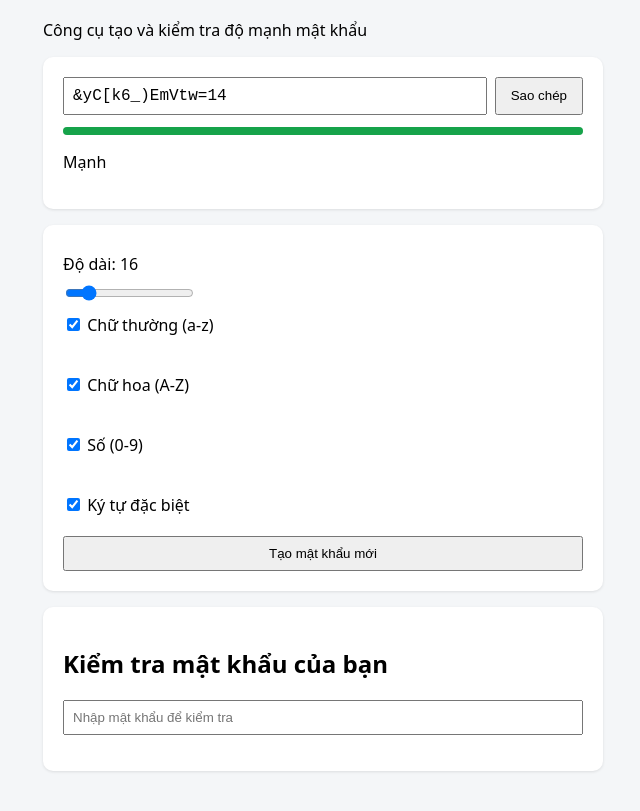
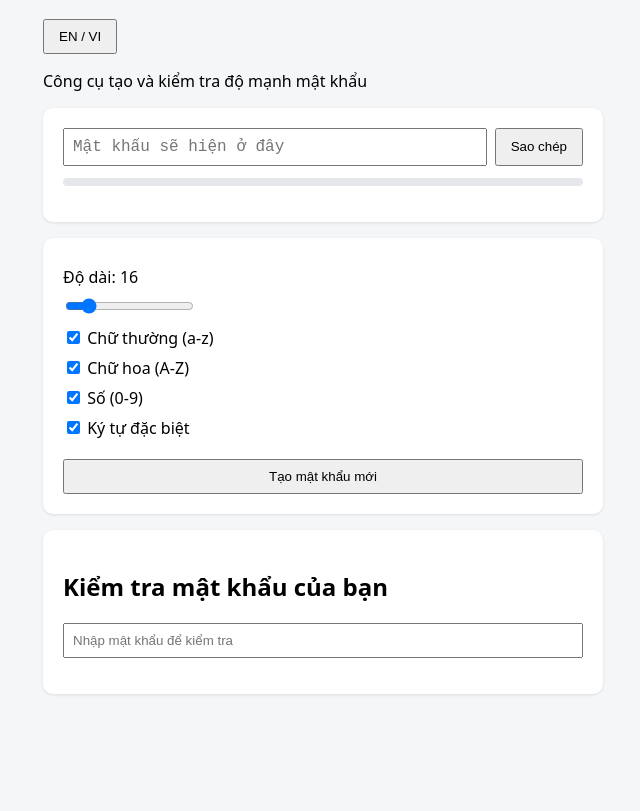
Before and after one commit to quangtldcc25tth-cell/passgen, a plain HTML site: page index.html in a window 1280 px wide. Shown: the part 91-902 px from the top of the page, without its empty margins (317-957 px from the left). After the commit the page ends 825 px from the top, so only its background shows below. Drawn offline with Linux system fonts and the light colour scheme.

Commit message:
fix add .

```diff
--- a/index.html
+++ b/index.html
@@ -9,7 +9,8 @@
 <body>
   <main>
     <h1>PassGen</h1>
-    <p>Công cụ tạo và kiểm tra độ mạnh mật khẩu</p>
+    <button id="langBtn">EN / VI</button>
+    <p data-i18n="subtitle">Công cụ tạo và kiểm tra độ mạnh mật khẩu</p>
 
     <section class="card">
       <div class="output-row">
@@ -21,20 +22,20 @@
     </section>
 
     <section class="card">
-      <label>Độ dài: <span id="lengthValue">16</span></label>
+      <label><span data-i18n="length">Độ dài: </span><span id="lengthValue" > 16</span></label>
       <input id="length" type="range" min="8" max="64" value="16">
 
-      <label><input id="lower" type="checkbox" checked> Chữ thường (a-z)</label><br>
-      <label><input id="upper" type="checkbox" checked> Chữ hoa (A-Z)</label><br>
-      <label><input id="digits" type="checkbox" checked> Số (0-9)</label><br>
-      <label><input id="symbols" type="checkbox" checked> Ký tự đặc biệt</label>
+      <label><input id="lower" type="checkbox" checked> <span data-i18n="lower">Chữ thường (a-z)</span></label>
+        <label><input id="upper" type="checkbox" checked> <span data-i18n="upper">Chữ hoa (A-Z)</span></label>
+        <label><input id="digits" type="checkbox" checked> <span data-i18n="digits">Số (0-9)</span></label>
+        <label><input id="symbols" type="checkbox" checked> <span data-i18n="symbols">Ký tự đặc biệt</span></label>
 
       <button id="generateBtn">Tạo mật khẩu mới</button>
     </section>
 
     <section class="card">
-      <h2>Kiểm tra mật khẩu của bạn</h2>
-      <input id="checkInput" type="text" placeholder="Nhập mật khẩu để kiểm tra">
+        <h2 data-i18n="checkTitle">Kiểm tra mật khẩu của bạn</h2>
+        <input id="checkInput" type="text" placeholder="Nhập mật khẩu để kiểm tra">
       <p id="checkResult"></p>
     </section>
   </main>
--- a/script.js
+++ b/script.js
@@ -55,20 +55,20 @@ function estimateEntropy(pw) {
 
 function evaluate(pw) {
   const common = ["123456", "password", "qwerty", "111111", "abc123"];
-  if (!pw) return { score: 0, label: "", color: "#e5e7eb", width: 0 };
+  if (!pw) return { key: "", color: "#e5e7eb", width: 0 };
   if (common.some(c => pw.toLowerCase().includes(c)))
-    return { score: 0, label: "Rất yếu: chứa mẫu phổ biến", color: "#dc2626", width: 15 };
+    return { key: "veryWeak", color: "#dc2626", width: 15 };
   const bits = estimateEntropy(pw);
-  if (bits < 40) return { label: "Yếu", color: "#f97316", width: 35 };
-  if (bits < 60) return { label: "Trung bình", color: "#eab308", width: 65 };
-  return { label: "Mạnh", color: "#16a34a", width: 100 };
+  if (bits < 40) return { key: "weak", color: "#f97316", width: 35 };
+  if (bits < 60) return { key: "medium", color: "#eab308", width: 65 };
+  return { key: "strong", color: "#16a34a", width: 100 };
 }
 
 function showStrength(pw, barEl, textEl) {
   const r = evaluate(pw);
   barEl.style.width = r.width + "%";
   barEl.style.background = r.color;
-  textEl.textContent = r.label;
+  textEl.textContent = r.key ? I18N[currentLang][r.key] : "";
 }
 
 const $ = id => document.getElementById(id);
@@ -102,7 +102,60 @@ $("copyBtn").addEventListener("click", () => {
 });
 $("checkInput").addEventListener("input", e => {
   const r = evaluate(e.target.value);
-  $("checkResult").textContent = r.label || "Nhập mật khẩu để xem đánh giá";
+  $("checkResult").textContent = r.key ? I18N[currentLang][r.key] : I18N[currentLang].checkPlaceholderResult;
 });
 
-refresh();
+const I18N = {
+  vi: {
+    subtitle: "Công cụ tạo và kiểm tra độ mạnh mật khẩu",
+    generate: "Tạo mật khẩu mới",
+    copy: "Sao chép",
+    length: "Độ dài",
+    lower: "Chữ thường (a-z)",
+    upper: "Chữ hoa (A-Z)",
+    digits: "Số (0-9)",
+    symbols: "Ký tự đặc biệt",
+    checkTitle: "Kiểm tra mật khẩu của bạn",
+    lengthLabel: "Độ dài",
+    veryWeak: "Rất yếu: chứa mẫu phổ biến", weak: "Yếu", medium: "Trung bình", strong: "Mạnh",
+    checkPlaceholderResult: "Nhập mật khẩu để xem đánh giá",
+    checkPlaceholder: "Nhập mật khẩu để kiểm tra"
+  },
+  en: {
+    subtitle: "A tool to generate and check password strength",
+    generate: "Generate new password",
+    copy: "Copy",
+    length: "Length",
+    lower: "Lowercase (a-z)",
+    upper: "Uppercase (A-Z)",
+    digits: "Digits (0-9)",
+    symbols: "Symbols",
+    checkTitle: "Check your password",
+    lengthLabel: "Length",
+    veryWeak: "Very weak: contains a common pattern", weak: "Weak", medium: "Medium", strong: "Strong",
+    checkPlaceholderResult: "Enter a password to see the rating",
+    checkPlaceholder: "Enter a password to check"
+  }
+};
+
+let currentLang = "vi";
+
+function applyLang(lang) {
+  currentLang = lang;
+  document.documentElement.lang = lang;
+  document.querySelectorAll("[data-i18n]").forEach(el => {
+    el.textContent = I18N[lang][el.dataset.i18n];
+  });
+  $("generateBtn").textContent = I18N[lang].generate;
+  $("copyBtn").textContent = I18N[lang].copy;
+  $("checkInput").placeholder = I18N[lang].checkPlaceholder;
+  $("langBtn").textContent = lang === "vi" ? "Tiếng Việt" : "English";
+  $("copyBtn").title = I18N[lang].copy;
+
+    refresh()
+
+}
+
+$("langBtn").addEventListener("click", () => {
+  applyLang(currentLang === "vi" ? "en" : "vi");
+});
```
